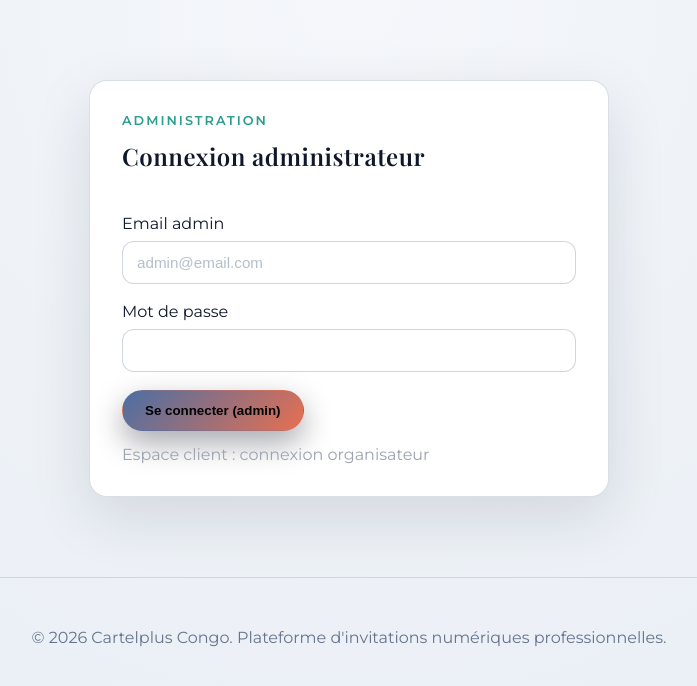
After one commit to lweka/qrGlossaire, a PHP site: page /admin/login in a window 1280 px wide. The commit adds this page. Shown: the top 686 px of the page, without its empty margins (291-988 px from the left). Run offline with PHP 8.4, Linux system fonts and the light colour scheme.

Commit message:
feat: separate admin and organizer authentication portals

```diff
--- /dev/null
+++ b/admin/login.php
@@ -0,0 +1,73 @@
+<?php
+require_once __DIR__ . '/../app/config/database.php';
+require_once __DIR__ . '/../app/helpers/security.php';
+require_once __DIR__ . '/../app/config/constants.php';
+
+$baseUrl = defined('BASE_URL') ? rtrim(BASE_URL, '/') : '';
+$errors = [];
+
+ensureSession();
+if (!empty($_SESSION['user_id']) && (string) ($_SESSION['user_type'] ?? '') === 'admin') {
+    header('Location: ' . $baseUrl . '/admin/dashboard');
+    exit;
+}
+
+if ($_SERVER['REQUEST_METHOD'] === 'POST') {
+    if (!verifyCsrfToken($_POST['csrf_token'] ?? '')) {
+        $errors[] = 'Token de securite invalide.';
+    }
+
+    $email = sanitizeInput($_POST['email'] ?? '');
+    $password = $_POST['password'] ?? '';
+
+    if ($email === '' || $password === '') {
+        $errors[] = 'Veuillez saisir vos identifiants administrateur.';
+    }
+
+    if (empty($errors)) {
+        $stmt = $pdo->prepare("SELECT * FROM users WHERE email = :email AND user_type = 'admin' LIMIT 1");
+        $stmt->execute(['email' => $email]);
+        $admin = $stmt->fetch();
+
+        if (!$admin || !password_verify($password, $admin['password_hash'])) {
+            $errors[] = 'Identifiants administrateur incorrects.';
+        } elseif (($admin['status'] ?? '') !== 'active') {
+            $errors[] = "Le compte administrateur est actuellement : " . ($admin['status'] ?? 'inconnu') . '.';
+        } else {
+            $_SESSION['user_id'] = $admin['id'];
+            $_SESSION['user_type'] = $admin['user_type'];
+            $_SESSION['full_name'] = $admin['full_name'];
+            header('Location: ' . $baseUrl . '/admin/dashboard');
+            exit;
+        }
+    }
+}
+?>
+<?php include __DIR__ . '/../includes/header.php'; ?>
+<section class="container section">
+    <div class="form-card">
+        <div class="section-title">
+            <span>Administration</span>
+            <h2>Connexion administrateur</h2>
+        </div>
+        <?php if (!empty($errors)): ?>
+            <div class="card" style="margin-bottom: 18px;">
+                <p style="color: #fca5a5;"><?= implode('<br>', $errors); ?></p>
+            </div>
+        <?php endif; ?>
+        <form method="post">
+            <input type="hidden" name="csrf_token" value="<?= csrfToken(); ?>">
+            <div class="form-group">
+                <label for="email">Email admin</label>
+                <input id="email" name="email" type="email" placeholder="admin@email.com" required>
+            </div>
+            <div class="form-group">
+                <label for="password">Mot de passe</label>
+                <input id="password" name="password" type="password" required>
+            </div>
+            <button class="button primary" type="submit">Se connecter (admin)</button>
+            <p style="margin-top: 14px; color: var(--muted);">Espace client : <a href="<?= $baseUrl; ?>/login">connexion organisateur</a></p>
+        </form>
+    </div>
+</section>
+<?php include __DIR__ . '/../includes/footer.php'; ?>
--- a/login.php
+++ b/login.php
@@ -26,6 +26,8 @@ if ($_SERVER['REQUEST_METHOD'] === 'POST') {
 
         if (!$user || !password_verify($password, $user['password_hash'])) {
             $errors[] = "Identifiants incorrects.";
+        } elseif (($user['user_type'] ?? '') === 'admin') {
+            $errors[] = "Compte administrateur detecte. Utilisez l'espace admin : " . $baseUrl . "/admin/login";
         } elseif ($user['status'] !== 'active') {
             $errors[] = "Votre compte est actuellement : " . $user['status'] . ".";
         } else {
```
Also changed, not shown: admin/dashboard.php (+9 -0 lines), admin/index.php (added, +14 -0 lines), includes/auth-check.php (+29 -5 lines).
